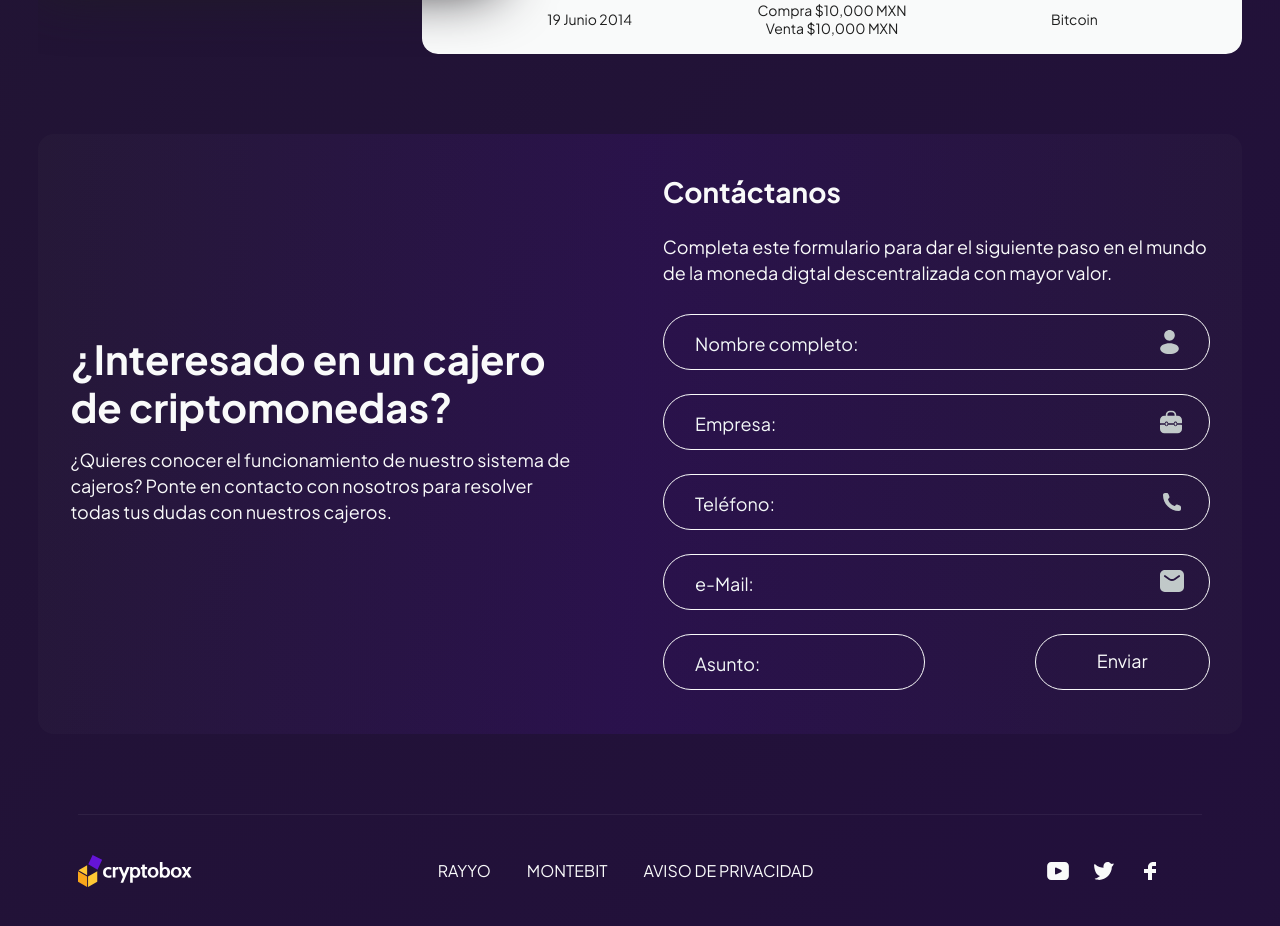
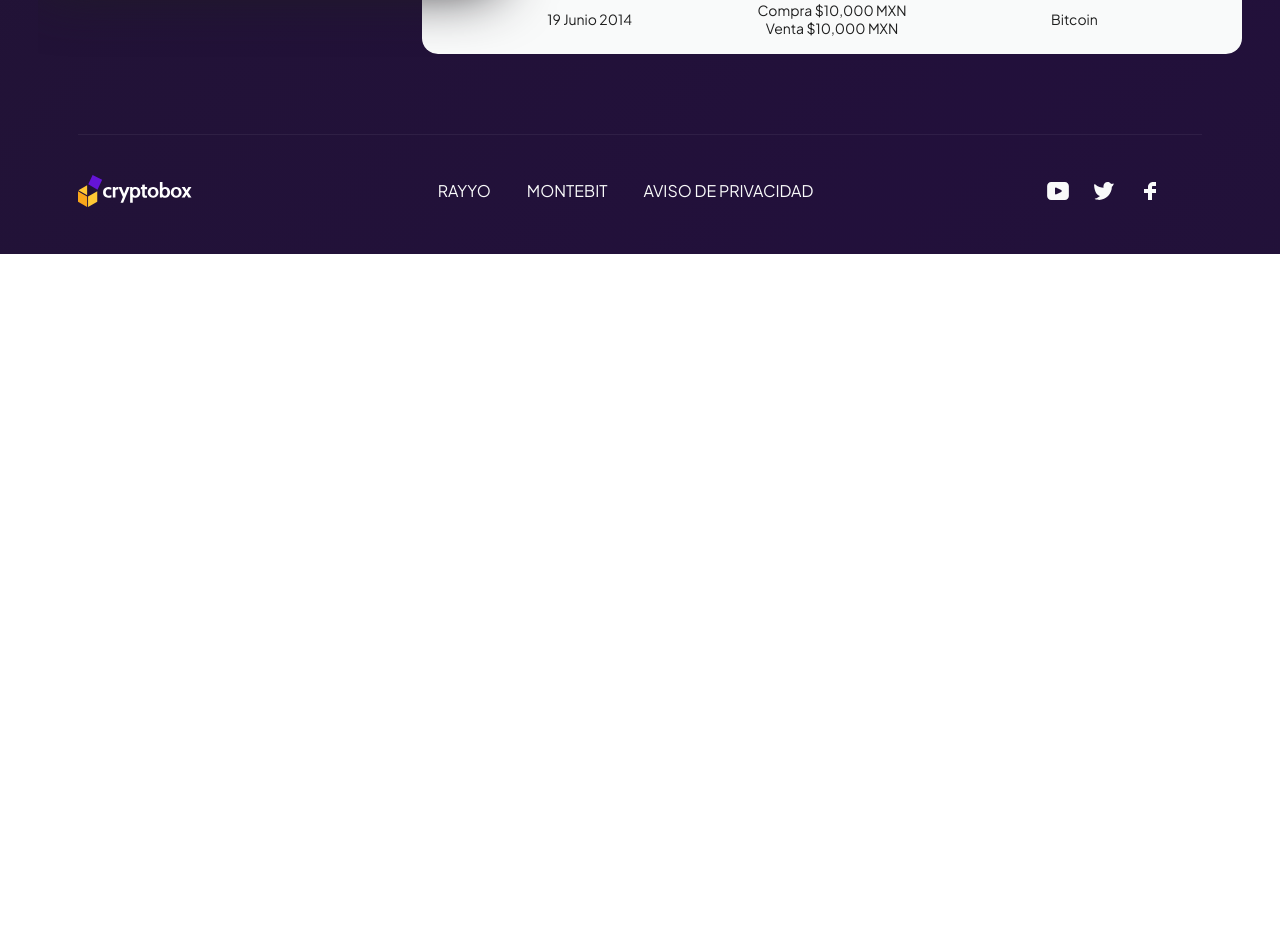
Before and after one commit to Lariicsa/mont-cryptobox, a Vue app in the folder frontend/: page / in a window 1280 px wide. Shown: the part 2743-3669 px from the top of the page. After the commit the page ends 2997 px from the top, so only its background shows below. Built offline with nearby package versions, Linux system fonts and the light colour scheme; no server answers.

Commit message:
hide form temporaly

```diff
--- a/frontend/src/views/HomeView.vue
+++ b/frontend/src/views/HomeView.vue
@@ -73,7 +73,7 @@
         </Maps>
       </div>
 
-      <div id="contacto" class="row between globalmargin">
+      <!-- <div id="contacto" class="row between globalmargin">
         <Form
           :buttonText="formdata.textButton"
           :formTitle="formdata.formTitle"
@@ -81,7 +81,7 @@
           :formsubTitle="formdata.formSubtitle"
           :textHelp="formdata.formHelptext"
         />
-      </div>
+      </div> -->
       <Footer :items="footerItems" :social="footerSocial" />
     </div>
   </div>
```
